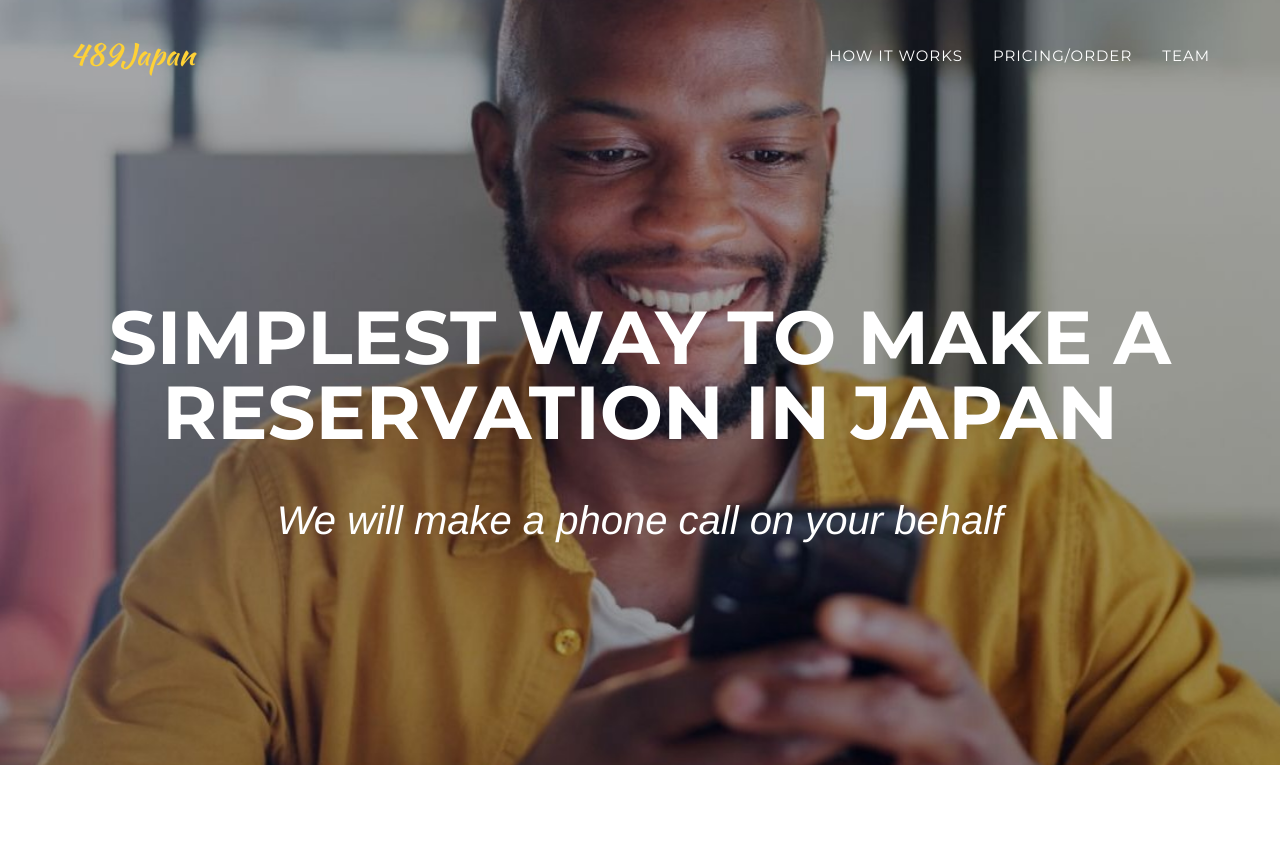
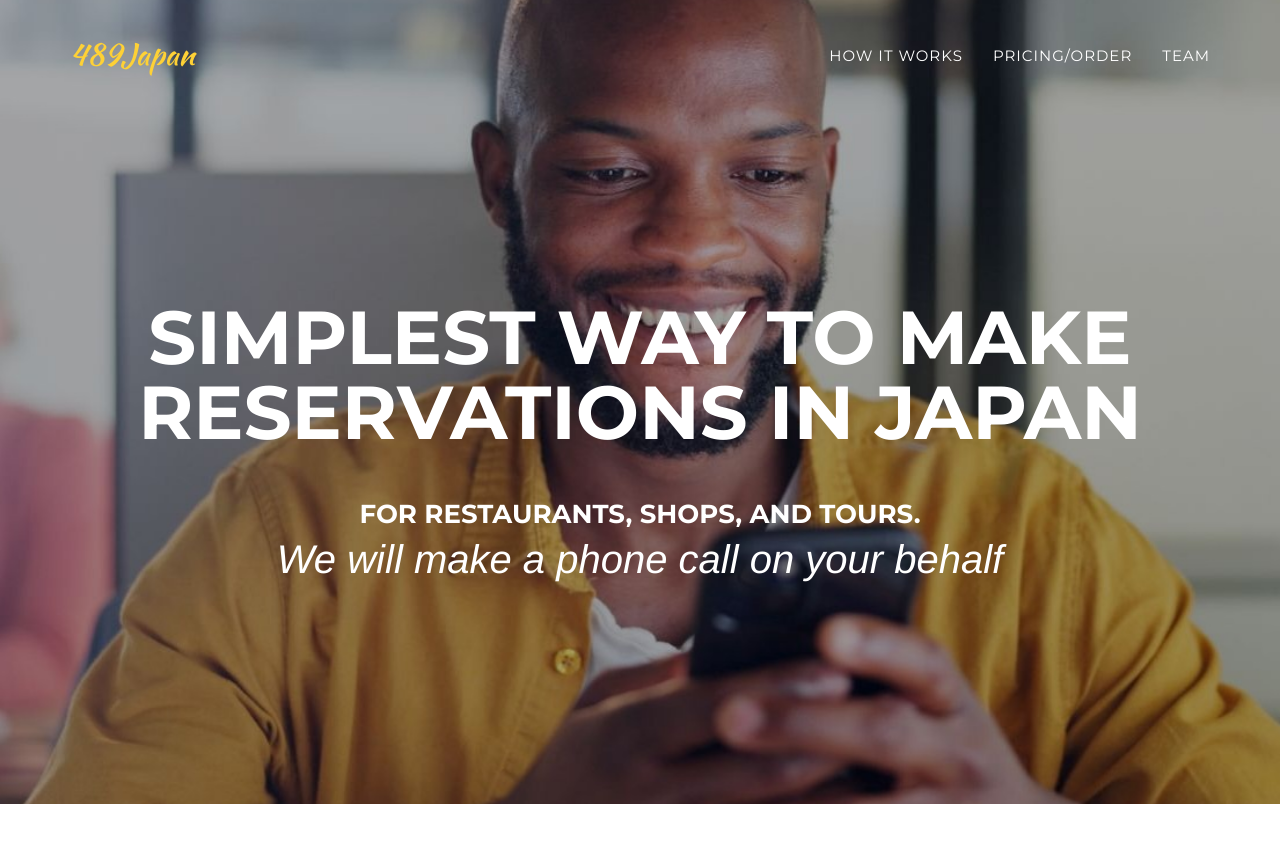
Before and after one commit to 489Japan/489Japan.github.io, a Jekyll site: the page built from index.html, in a window 1280 px wide and 900 px high. Shown: the top 843 px of the window. Built offline with Jekyll 4.4.1, drawn with Linux system fonts in a browser that asks for light colours; some web fonts are replaced.

Commit message:
Update header.html

```diff
--- a/_includes/header.html
+++ b/_includes/header.html
@@ -39,7 +39,8 @@
     <header>
         <div class="container">
             <div class="intro-text">
-                <div class="intro-heading">Simplest Way To Make A Reservation in Japan</div>
+                <div class="intro-heading">Simplest Way To Make Reservations in Japan</div>
+                <h3 class="section-heading">for Restaurants, Shops, and Tours.</h3>
                 <div class="intro-lead-in">We will make a phone call on your behalf</div>
                 <!-- <a href="#services" class="page-scroll btn btn-xl">English</a> -->
                 <!-- <a href="#services" class="page-scroll btn btn-xl">中文</a> -->
```
